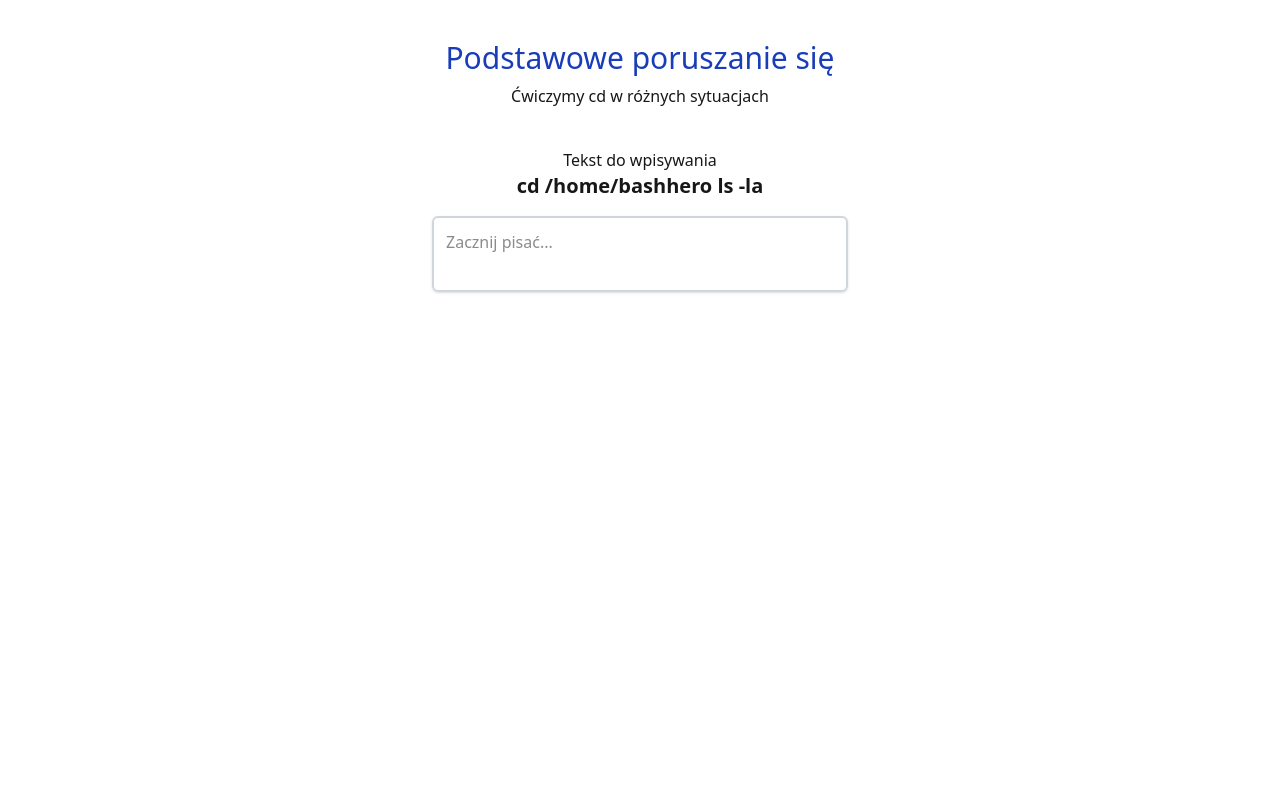
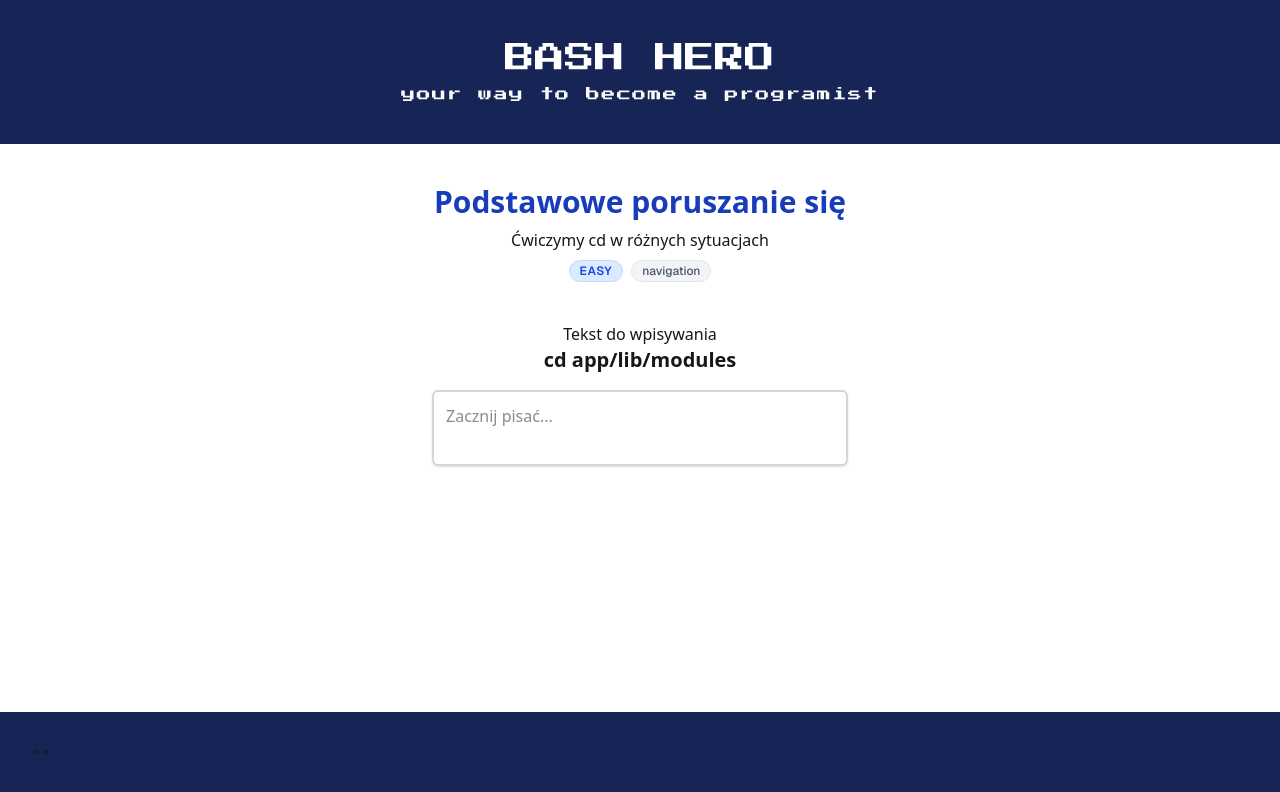
Before and after one commit to BashHero-Foundation/BashHero, a Next.js app: page /typing in a window 1280 px wide. Shown: the top 792 px of the page. Built offline with nearby package versions, Linux system fonts and the light colour scheme.

Commit message:
Add header and footer

```diff
--- a/app/layout.tsx
+++ b/app/layout.tsx
@@ -1,6 +1,8 @@
 import type { Metadata } from "next";
 import { Geist, Geist_Mono } from "next/font/google";
 import "./globals.css";
+import Header from "@/components/header";
+import Footer from "@/components/footer";
 
 const geistSans = Geist({
   variable: "--font-geist-sans",
@@ -23,11 +25,18 @@ export default function RootLayout({
   children: React.ReactNode;
 }>) {
   return (
-    <html lang="en">
+    <html lang="en" className="h-full">
       <body
-        className={`${geistSans.variable} ${geistMono.variable} antialiased`}
+        className={`${geistSans.variable} ${geistMono.variable} antialiased min-h-screen flex flex-col`}
       >
+        <Header/>
+
+      <main className="grow w-full">
         {children}
+      </main>
+
+        <Footer/>
+
       </body>
     </html>
   );
--- a/app/page.tsx
+++ b/app/page.tsx
@@ -1,13 +1,10 @@
+import Footer from "@/components/footer";
 import TypingArea from "./typing/page";
+import Header from "@/components/header";
 
 export default function Home() {
   return (
     <div>
-      <div className="flex flex-col justify-center items-center p-10 bg-blue-950">
-          <h1 className="font-retro text-3xl text-white mb-2">BASH HERO </h1>
-          <p className="font-retro text-sm text-neutral-50 tracking-widest"> your way to become a programist</p>
-      </div>
-
       <div>
         <TypingArea></TypingArea>
       </div>
--- a/app/typing/page.tsx
+++ b/app/typing/page.tsx
@@ -4,15 +4,28 @@ import { useTimer } from "../hooks/useTimer";
 import { useLevel } from "../hooks/useLevel";
 
 export default function TypingArea() {
-  const { text, handleChange, duration, targetText } = useTimer();
+  const { text, handleChange, duration } = useTimer();
   const { handleKeyDown } = useKeyboardSchortcuts();
   const { level } = useLevel("level-1");
+
+  if (!level) return null;
+
+  const targetText = level.commands[4].text;
 
   return (
     <div className="flex flex-col items-center-safe justify-center p-10">
         <div className="flex flex-col items-center mb-10 gap-2">
-            <h1 className="text-3xl text-blue-800"> { level?.title } </h1>
+            <h1 className="text-3xl font-bold text-blue-800"> { level?.title } </h1>
             <p> { level?.description }</p>
+            <div className="flex gap-2 items-center font-sans">
+            <span className="px-2.5 py-0.5 rounded-full text-xs font-semibold bg-blue-100 text-blue-700 border border-blue-200 uppercase tracking-wider">
+                {level?.difficulty}
+            </span>
+
+            <span className="px-2.5 py-0.5 rounded-full text-xs font-medium bg-gray-100 text-gray-600 border border-gray-200">
+                {level?.category}
+            </span>
+            </div>
         </div>
         <h2> Tekst do wpisywania</h2>
         <p className="font-bold text-xl"> {targetText} </p>
--- /dev/null
+++ b/components/footer.tsx
@@ -0,0 +1,5 @@
+export default function Footer() {
+    return (
+        <footer className="bg-blue-950 p-8">" " </footer>
+    )
+}
--- /dev/null
+++ b/components/header.tsx
@@ -0,0 +1,9 @@
+export default function Header() {
+    return (
+    <header className="flex flex-col justify-center items-center p-10 bg-blue-950">
+        <h1 className="font-retro text-3xl text-white mb-2">BASH HERO </h1>
+        <p className="font-retro text-sm text-neutral-50 tracking-widest">
+            your way to become a programist</p>
+    </header>
+    )
+}
```
